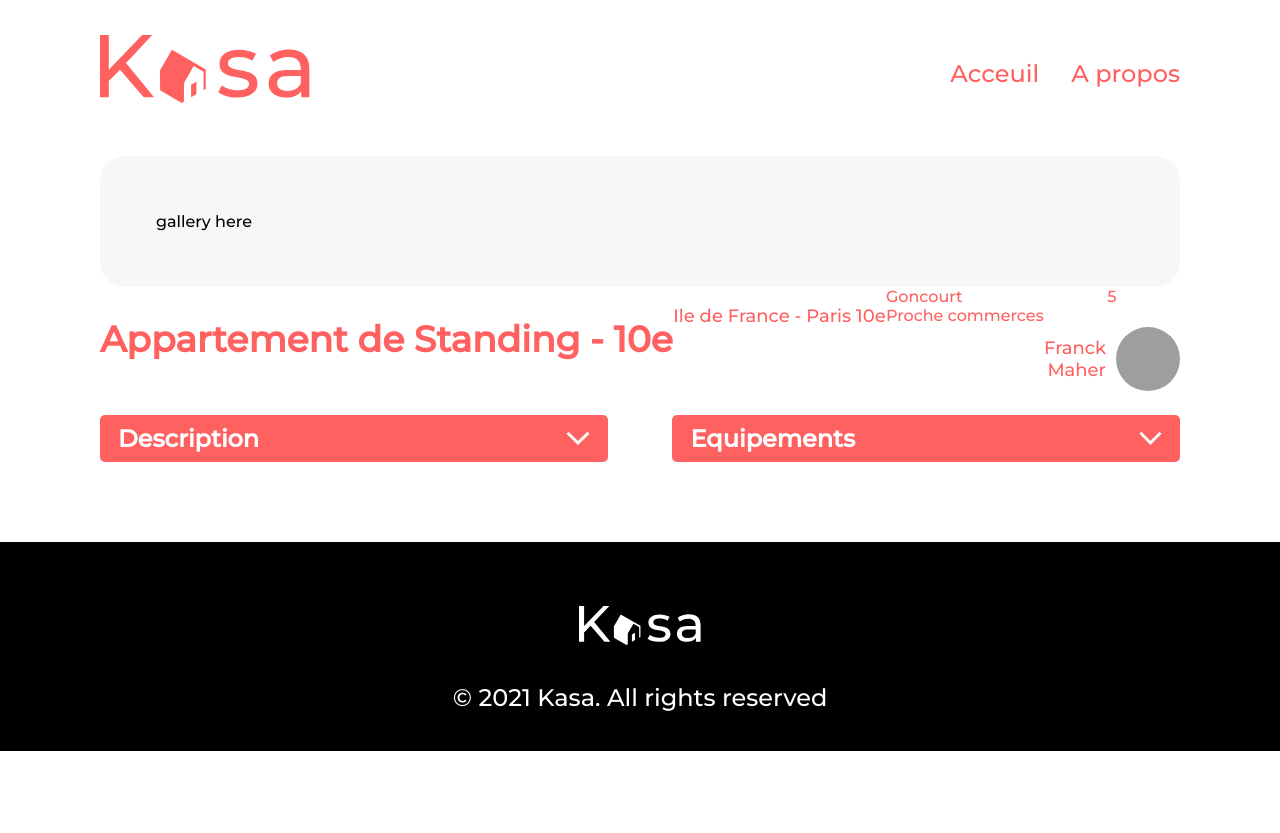
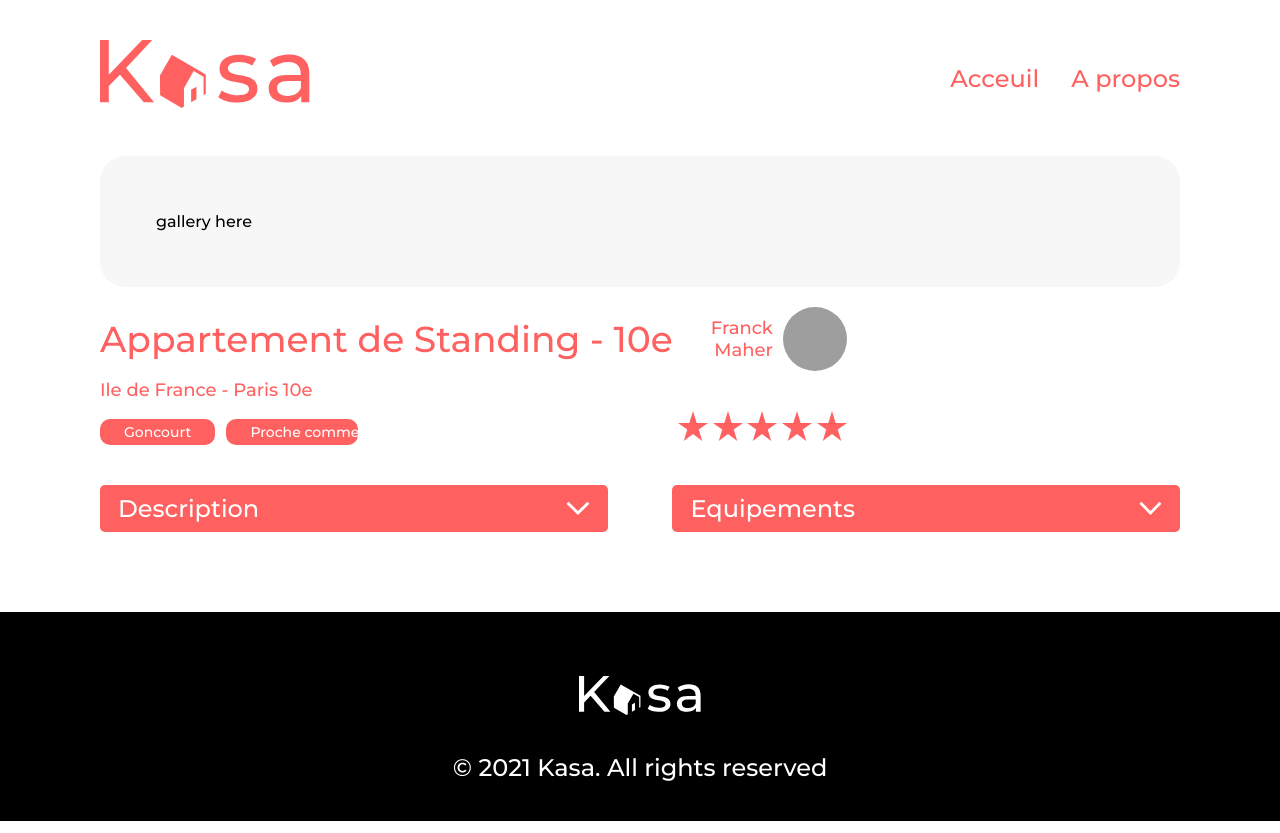
Before and after one commit to Syl20cros/-SylvainCros_8_27092021, a React (Create React App) app: page /lodgement/0979876d in a window 1280 px wide. Before the commit the page ends 800 px from the top, so only its background shows below. Built offline with nearby package versions, Linux system fonts and the light colour scheme; grey boxes are pictures that could not be loaded.

Commit message:
add rate by stars

```diff
--- a/src/components/dropdown/Dropdown.css
+++ b/src/components/dropdown/Dropdown.css
@@ -24,6 +24,7 @@
     font-size: 13px;
     padding-left: 11px;
     padding-right: 11px;
+    font-weight: normal;
 }
 
 .dropdown p {
--- a/src/components/header/Header.css
+++ b/src/components/header/Header.css
@@ -6,6 +6,7 @@
     display: flex;
     justify-content: space-between;
     align-items: center;
+    flex-wrap: wrap
 }
 
 .header img {
--- /dev/null
+++ b/src/components/stars/Stars.css
@@ -0,0 +1,22 @@
+.stars {
+    display: flex;
+    justify-content: space-between;
+    align-items: center;
+}
+
+.stars svg {
+    height: 15px;
+    width: 15px;
+    margin-left: 0.3rem;
+}
+
+.stars .icon-empty path {
+    fill: #e3e3e3;
+}
+
+@media only screen and (min-width: 768px) {
+    .stars svg {
+        height: 30px;
+        width: 30px;
+    }
+}
--- /dev/null
+++ b/src/components/stars/Stars.jsx
@@ -0,0 +1,25 @@
+import React from 'react';
+import './Stars.css';
+import { ReactComponent as StarIcon } from '../../assets/star.svg';
+
+class Stars extends React.Component {
+    constructor(props) {
+        super(props);
+        this.starTable = [1, 2, 3, 4, 5];
+    }
+
+    render() {
+        return (
+            <div className="stars">
+                {this.starTable.map((starStatus, index) => (
+                    <StarIcon
+                        key={index}
+                        className={this.props.value >= starStatus ? 'icon-fill' : 'icon-empty'}
+                    />
+                ))}
+            </div>
+        );
+    }
+}
+
+export default Stars;
--- a/src/components/tag/Tag.css
+++ b/src/components/tag/Tag.css
@@ -0,0 +1,18 @@
+.tag {
+    background-color: #FF6060;
+    color: white;
+    font-size: 10px;
+    border-radius: 5px;
+    margin-bottom: 1rem;
+    margin-right: 0.7rem;
+    padding: 0.25rem 1.5rem;
+    max-width: 84px;
+    white-space: nowrap;
+}
+
+@media only screen and (min-width: 768px) {
+    .tag {
+        font-size: 14px;
+        border-radius: 10px;
+    }
+}
--- a/src/components/tag/Tag.jsx
+++ b/src/components/tag/Tag.jsx
@@ -3,7 +3,7 @@ import './Tag.css';
 
 class Tag extends React.Component {
     render() {
-        return <div className="tags">{this.props.text}</div>;
+        return <div className="tag">{this.props.text}</div>;
     }
 }
 
--- a/src/pages/lodging/Lodging.css
+++ b/src/pages/lodging/Lodging.css
@@ -1,22 +1,31 @@
 .infoLodgment {
     color: #FF6060;
     margin-bottom: 1.5rem;
+    display: flex;
+    flex-direction: column;
 }
 
 .infoLodgment .infoLodgmentTitle {
     font-size: 18px;
-    font-style: normal;
+    font-weight: normal;
+    margin-bottom: 1rem;
 }
 
 .infoLodgment .location {
     font-size: 14px;
 }
 
+.tags {
+    display: flex;
+    flex-wrap: wrap;
+}
+
 .host {
     color: #FF6060;
     display: flex;
+    flex-direction: row;
     justify-content: space-between;
-    align-items: center;
+    align-content: center;
 }
 
 .host figure {
@@ -42,7 +51,7 @@
 @media only screen and (min-width: 768px) {
     .infoLodgment {
         display: flex;
-        justify-content: space-between;
+        flex-direction: row;
     }
     .dropDowns {
         display: flex;
@@ -59,7 +68,8 @@
         font-size: 18px;
     }
     .host {
-        flex-direction: column;
+        flex-direction: column-reverse;
+        justify-content: space-around;
     }
     .hostName {
         font-size: 18px;
--- a/src/pages/lodging/Lodging.jsx
+++ b/src/pages/lodging/Lodging.jsx
@@ -3,6 +3,7 @@ import React from 'react';
 import './Lodging.css';
 import Dropdown from '../../components/dropdown/Dropdown';
 import Tag from '../../components/tag/Tag';
+import Stars from '../../components/stars/Stars';
 const logements = require('../../datas/logements.json');
 
 class Lodging extends React.Component {
@@ -32,7 +33,9 @@ class Lodging extends React.Component {
         ) : this.state.logement ? (
             <main>
                 <section className="gallery">gallery here</section>
+
                 <section className="infoLodgment">
+                    <div className="infos">
                         <h2 className="infoLodgmentTitle">{this.state.logement.title}</h2>
                         <p className="location">{this.state.logement.location}</p>
                         <div className="tags">
@@ -40,8 +43,10 @@ class Lodging extends React.Component {
                                 <Tag key={index} text={item} />
                             ))}
                         </div>
+                    </div>
+
                     <div className="host">
-                        <div className="stars">{this.state.logement.rating}</div>
+                        <Stars value={this.state.logement.rating} />
                         <figure>
                             <img
                                 className="hostPicture"
@@ -55,7 +60,7 @@ class Lodging extends React.Component {
                         </figure>
                     </div>
                 </section>
-                <div className="host"></div>
+
                 <section className="dropDowns">
                     <Dropdown title="Description" text={this.state.logement.description} />
                     <Dropdown
```
Also changed, not shown: src/assets/star.svg (added). Lines whose indentation alone changed are shown as unchanged.
